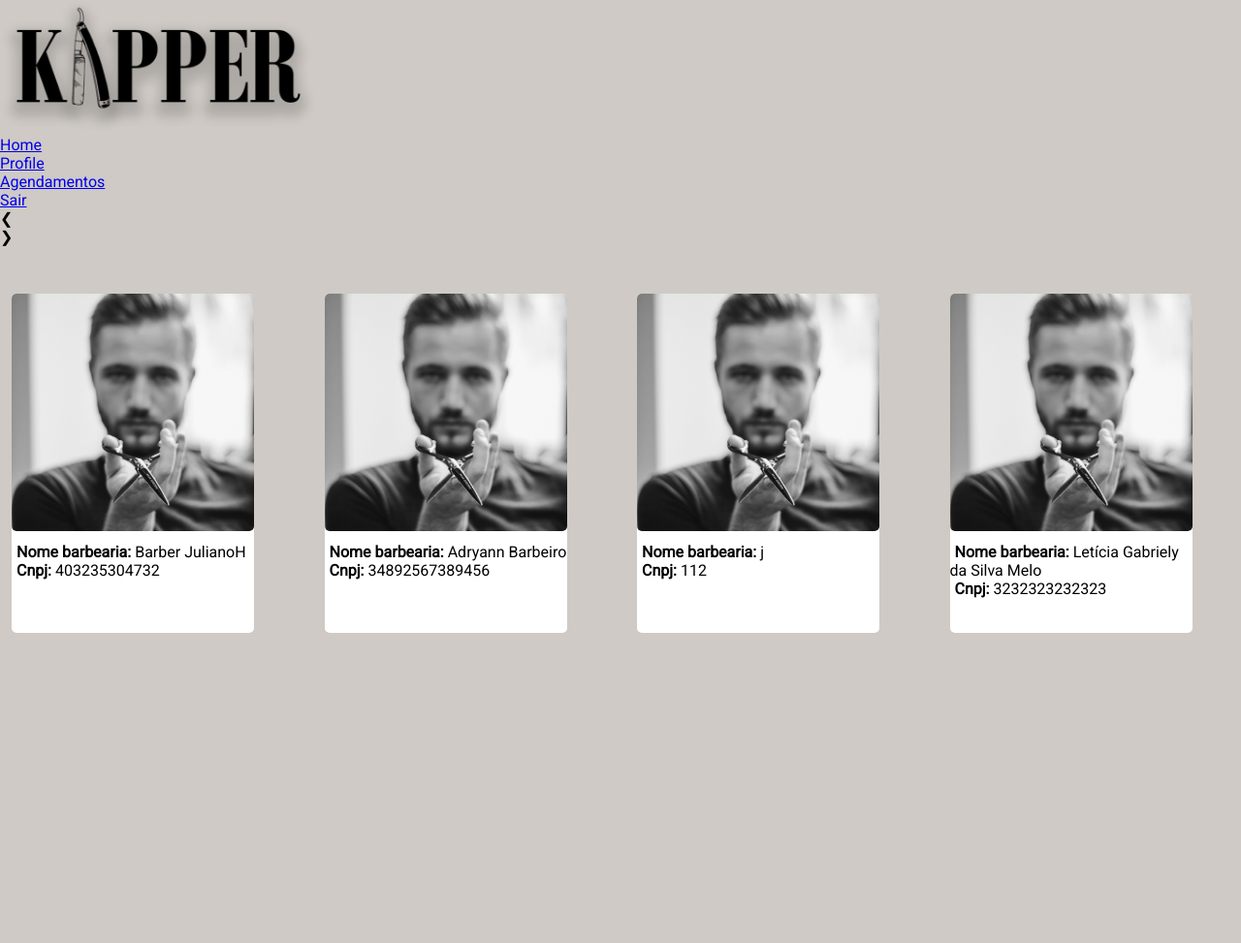
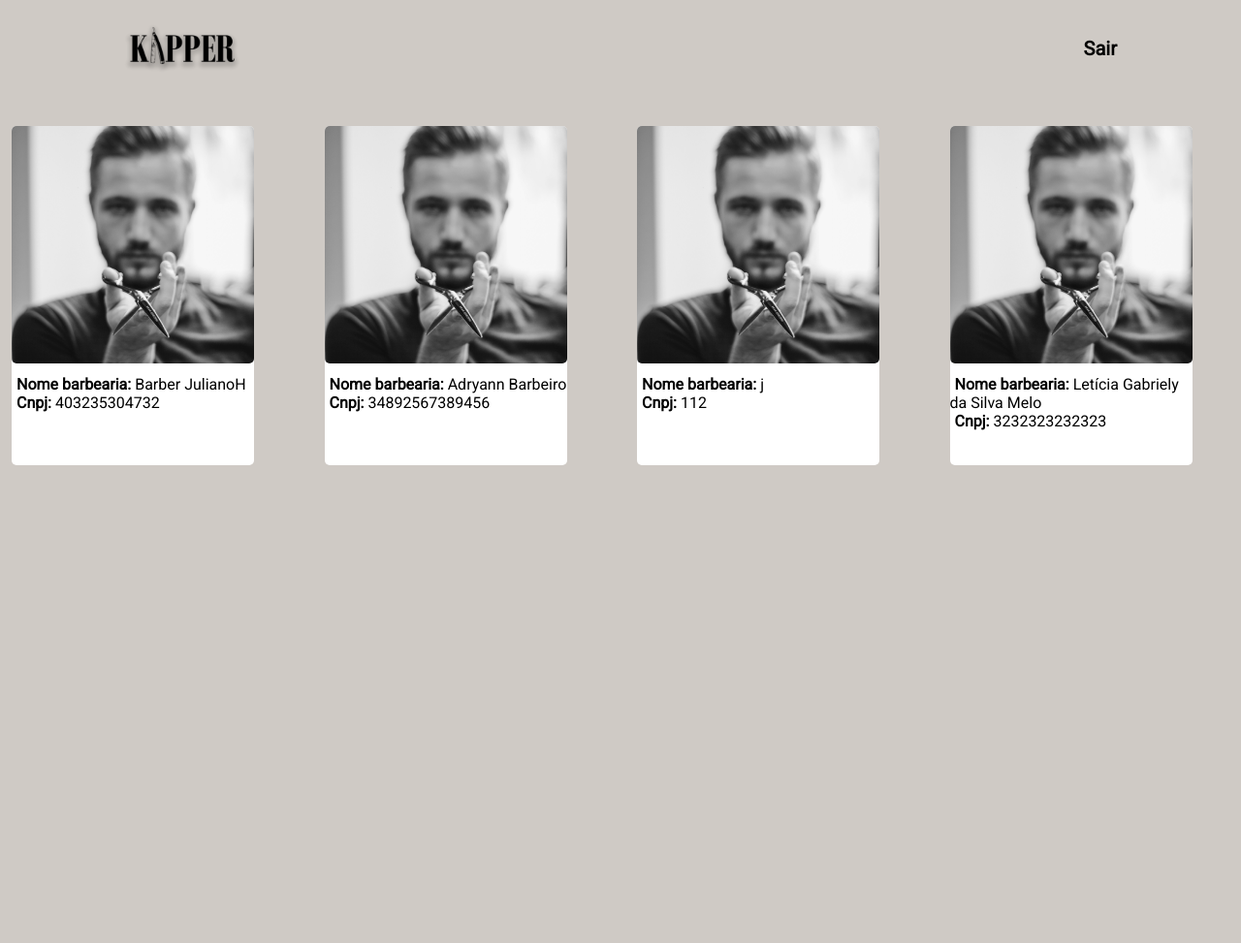
Before and after one commit to DanielBasic/Kapper, a Flask app: template templates/tela_cliente-barbeiros.html in a window 1280 px wide. Shown: the whole page at 97% size. After the commit the page ends 480 px from the top, so only its background shows below. Run offline with Flask 2, Linux system fonts and the light colour scheme; the template is opened without the code that fills it: values that come from a table or form of the project are taken from there, others are empty; data comes from the database, SQL or seed files in the repository.

Commit message:
First one

```diff
--- a/templates/tela_cliente-barbeiros.html
+++ b/templates/tela_cliente-barbeiros.html
@@ -12,31 +12,13 @@
     <title>Barbeiros</title>
   </head>
   <body>
-<div class="wrapper">
-    <div class="sidebar">
-        <img src="./static/img/logo.png" alt="">
-        <ul>
-            <li><a href="/"><i class="fas fa-home"></i>Home</a></li>
-            <li><a href="#"><i class="fas fa-user"></i>Profile</a></li>
-            <li><a href="/meus_agendamentos"><i class="fas fa-project-diagram"></i>Agendamentos</a></li>
-            <li><a href="/deslogar"><i class="fas fa-solid fa-person-running"></i>Sair</a></li>
-        </ul>
-        <div class="social_media">
-          <a href="#"><i class="fab fa-facebook-f"></i></a>
-          <a href="#"><i class="fab fa-twitter"></i></a>
-          <a href="#"><i class="fab fa-instagram"></i></a>
-      </div>
-    </div>
-    <div class="main_content">
-        <div class="info">
-          <div>
-			<div class="month">
-  <ul>
-    <li class="prev">&#10094;</li>
-    <li class="next">&#10095;</li>
-    <li>{{month}}<br><span style="font-size:18px">{{dates_of_month[0].year}}</span></li>
-  </ul>
-</div>
+    <header class="main-header">
+      <nav id="navbar-container">
+        <img class="logo" src="../static/img/logo.png" alt="">
+
+        <a href="/deslogar" id="deslogar">Sair</a>
+      </nav>
+    </header>
 
     <div class="container">
         {% for barbeiro in barbeiros %}
```
